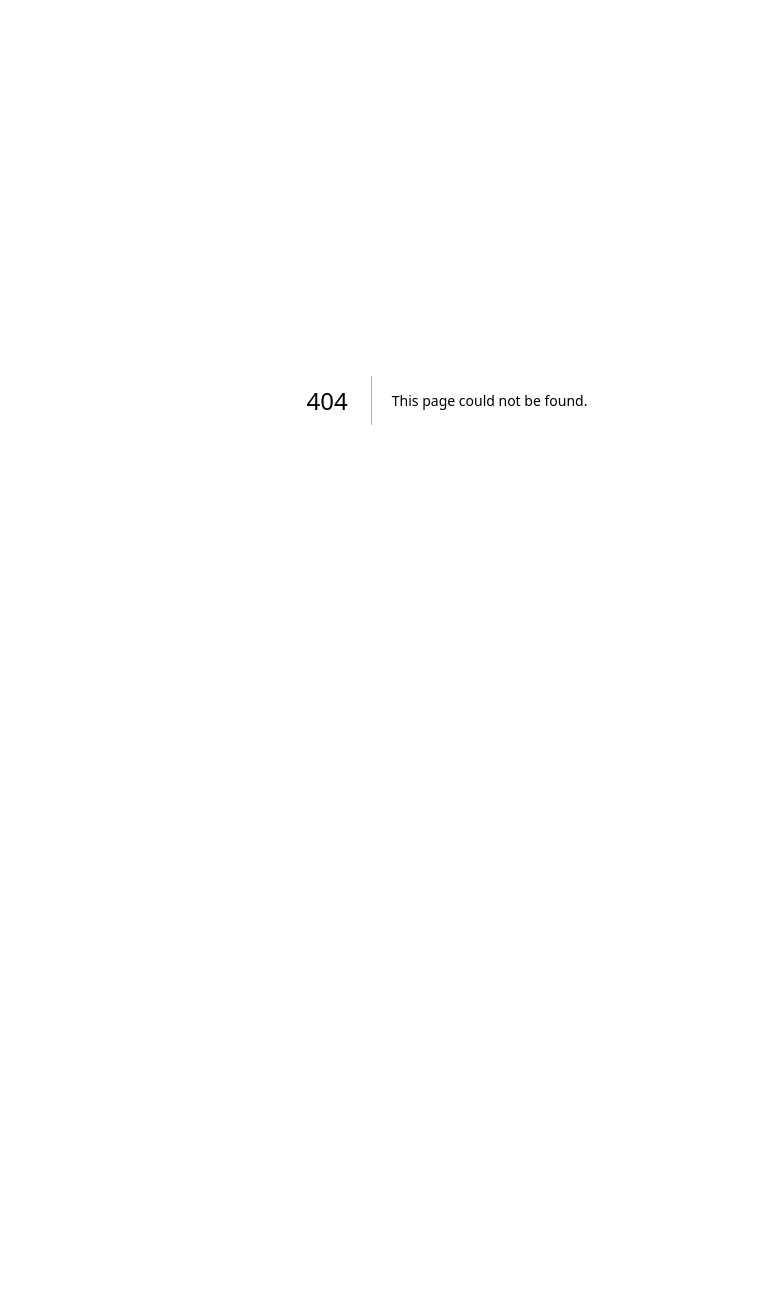
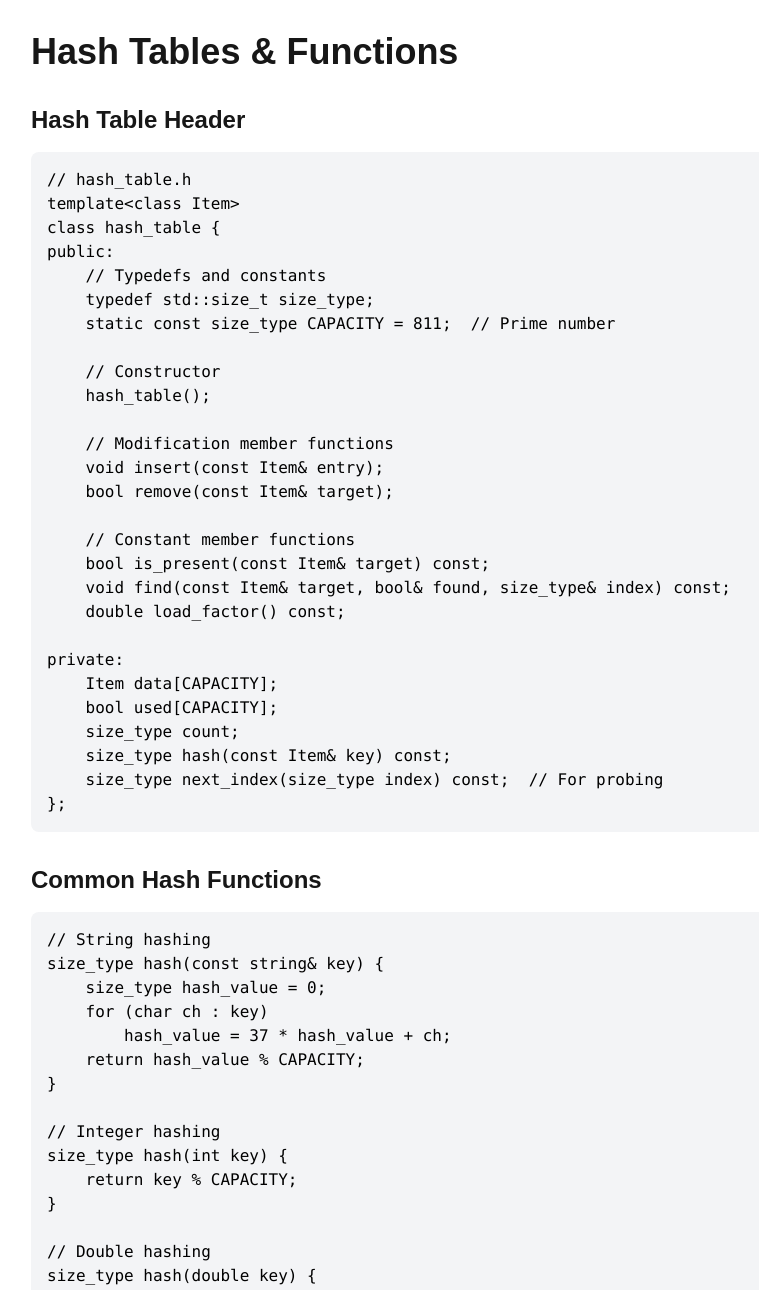
Before and after one commit to Evandabest/learnDS, a Next.js app: page /hash in a window 1280 px wide. Before the commit this address had no page. Shown: the top 1290 px of the page, without its empty margins (193-952 px from the left). Before the commit the page ends 800 px from the top, so only its background shows below. Built offline with nearby package versions, Linux system fonts and the light colour scheme.

Commit message:
feat: add hash function and mapping page

```diff
--- /dev/null
+++ b/app/hash/page.tsx
@@ -0,0 +1,132 @@
+'use client';
+
+export default function HashPage() {
+  return (
+    <div className="max-w-4xl mx-auto p-8">
+      <h1 className="text-4xl font-bold mb-8">Hash Tables & Functions</h1>
+
+      <section className="mb-8">
+        <h2 className="text-2xl font-semibold mb-4">Hash Table Header</h2>
+        <pre className="bg-gray-100 p-4 rounded-lg mb-4">
+          <code className="text-black">{`// hash_table.h
+template<class Item>
+class hash_table {
+public:
+    // Typedefs and constants
+    typedef std::size_t size_type;
+    static const size_type CAPACITY = 811;  // Prime number
+
+    // Constructor
+    hash_table();
+
+    // Modification member functions
+    void insert(const Item& entry);
+    bool remove(const Item& target);
+
+    // Constant member functions
+    bool is_present(const Item& target) const;
+    void find(const Item& target, bool& found, size_type& index) const;
+    double load_factor() const;
+
+private:
+    Item data[CAPACITY];
+    bool used[CAPACITY];
+    size_type count;
+    size_type hash(const Item& key) const;
+    size_type next_index(size_type index) const;  // For probing
+};`}</code>
+        </pre>
+      </section>
+
+      <section className="mb-8">
+        <h2 className="text-2xl font-semibold mb-4">Common Hash Functions</h2>
+        <pre className="bg-gray-100 p-4 rounded-lg">
+          <code className="text-black">{`// String hashing
+size_type hash(const string& key) {
+    size_type hash_value = 0;
+    for (char ch : key)
+        hash_value = 37 * hash_value + ch;
+    return hash_value % CAPACITY;
+}
+
+// Integer hashing
+size_type hash(int key) {
+    return key % CAPACITY;
+}
+
+// Double hashing
+size_type hash(double key) {
+    return size_type(key * CAPACITY) % CAPACITY;
+}`}</code>
+        </pre>
+      </section>
+
+      <section className="mb-8">
+        <h2 className="text-2xl font-semibold mb-4">Collision Resolution</h2>
+        <div className="grid grid-cols-2 gap-4">
+          <div className="border p-4 rounded-lg">
+            <h3 className="font-semibold mb-2">Linear Probing</h3>
+            <pre className="bg-gray-50 p-3 rounded text-sm">
+              <code>{`next_index = (current + 1) % CAPACITY`}</code>
+            </pre>
+          </div>
+          <div className="border p-4 rounded-lg">
+            <h3 className="font-semibold mb-2">Quadratic Probing</h3>
+            <pre className="bg-gray-50 p-3 rounded text-sm">
+              <code>{`next_index = (current + i*i) % CAPACITY`}</code>
+            </pre>
+          </div>
+        </div>
+      </section>
+
+      <section className="mb-8">
+        <h2 className="text-2xl font-semibold mb-4">Time Complexity</h2>
+        <div className="border p-4 rounded-lg">
+          <table className="min-w-full">
+            <thead>
+              <tr>
+                <th className="px-4 py-2">Operation</th>
+                <th className="px-4 py-2">Average Case</th>
+                <th className="px-4 py-2">Worst Case</th>
+              </tr>
+            </thead>
+            <tbody>
+              <tr>
+                <td className="border px-4 py-2">Insert</td>
+                <td className="border px-4 py-2">O(1)</td>
+                <td className="border px-4 py-2">O(n)</td>
+              </tr>
+              <tr>
+                <td className="border px-4 py-2">Search</td>
+                <td className="border px-4 py-2">O(1)</td>
+                <td className="border px-4 py-2">O(n)</td>
+              </tr>
+              <tr>
+                <td className="border px-4 py-2">Delete</td>
+                <td className="border px-4 py-2">O(1)</td>
+                <td className="border px-4 py-2">O(n)</td>
+              </tr>
+            </tbody>
+          </table>
+        </div>
+      </section>
+
+      <section className="mb-8">
+        <h2 className="text-2xl font-semibold mb-4">Load Factor</h2>
+        <div className="border p-4 rounded-lg">
+          <p className="mb-4">Load Factor = n/m where:</p>
+          <ul className="list-disc pl-5">
+            <li>n = number of items stored</li>
+            <li>m = size of hash table</li>
+            <li>Should be kept below 0.7</li>
+            <li>Affects performance significantly</li>
+          </ul>
+        </div>
+      </section>
+
+      <footer className="mt-12 text-sm text-gray-600">
+        <p>Reference: "Data Structures and Other Objects Using C++" by Main & Savitch</p>
+      </footer>
+    </div>
+  );
+}
```
